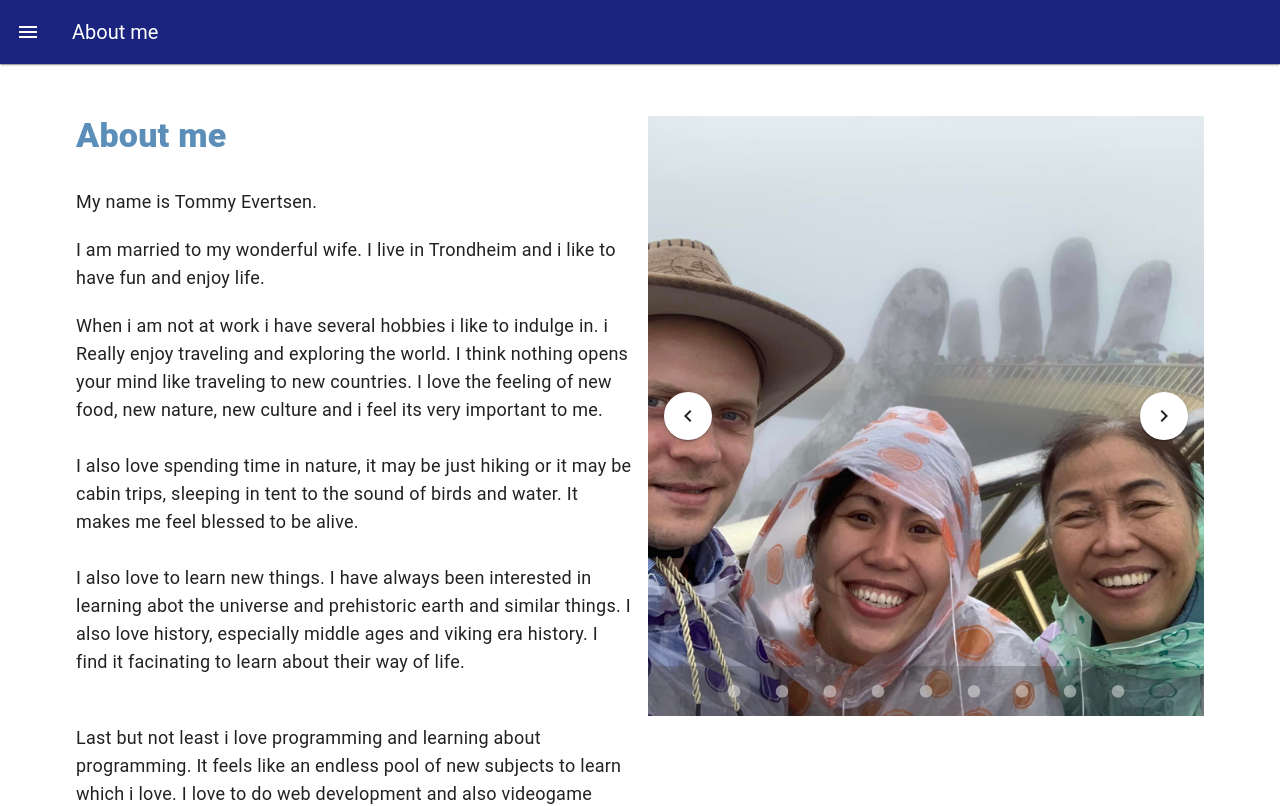
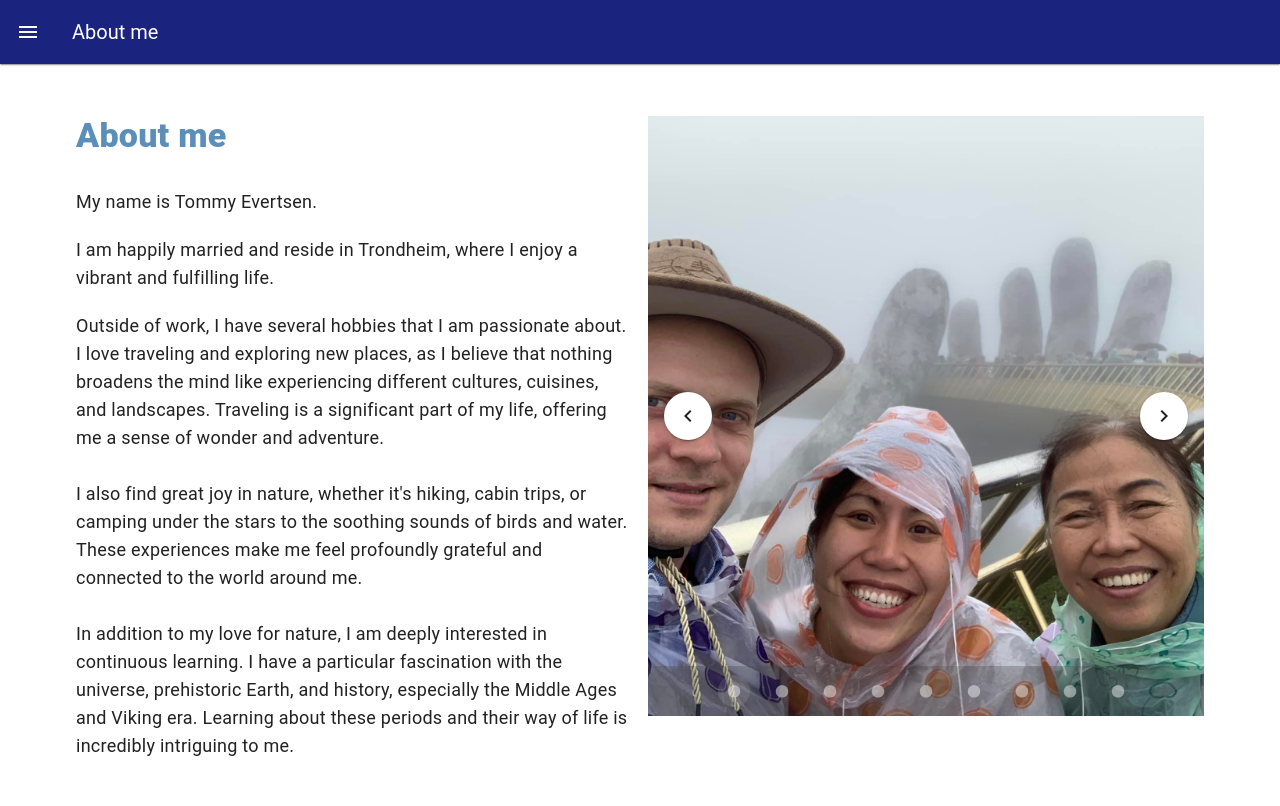
Before and after one commit to TommyEvertsen/Portofolio2, a Vue app: page /about in a window 1280 px wide. Shown: the top 806 px of the page. Built offline with nearby package versions, Linux system fonts and the light colour scheme.

Commit message:
Made the text more professional

```diff
--- a/src/Pages/About-me.vue
+++ b/src/Pages/About-me.vue
@@ -11,44 +11,37 @@
                 <p style="font-size: large">My name is Tommy Evertsen.</p>
 
                 <p class="pt-5" style="font-size: large">
-                  I am married to my wonderful wife. I live in Trondheim and i
-                  like to have fun and enjoy life.
+                  I am happily married and reside in Trondheim, where I enjoy a vibrant and fulfilling life.
                 </p>
 
                 <p class="pt-5" style="font-size: large">
-                  When i am not at work i have several hobbies i like to indulge
-                  in. i Really enjoy traveling and exploring the world. I think
-                  nothing opens your mind like traveling to new countries. I
-                  love the feeling of new food, new nature, new culture and i
-                  feel its very important to me. <br />
+                  Outside of work, I have several hobbies that I am passionate about. I love traveling and exploring new
+                  places, as I believe that nothing broadens the mind like experiencing different cultures, cuisines,
+                  and landscapes. Traveling is a significant part of my life, offering me a sense of wonder and
+                  adventure. <br />
                   <br />
-                  I also love spending time in nature, it may be just hiking or
-                  it may be cabin trips, sleeping in tent to the sound of birds
-                  and water. It makes me feel blessed to be alive. <br />
+                  I also find great joy in nature, whether it's hiking, cabin trips, or camping under the stars to the
+                  soothing sounds of birds and water. These experiences make me feel profoundly grateful and connected
+                  to the world around me.<br />
                   <br />
-                  I also love to learn new things. I have always been interested
-                  in learning abot the universe and prehistoric earth and
-                  similar things. I also love history, especially middle ages
-                  and viking era history. I find it facinating to learn about
-                  their way of life.
+                  In addition to my love for nature, I am deeply interested in continuous learning. I have a particular
+                  fascination with the universe, prehistoric Earth, and history, especially the Middle Ages and Viking
+                  era. Learning about these periods and their way of life is incredibly intriguing to me.
                 </p>
                 <br />
 
                 <p class="pt-5" style="font-size: large">
-                  Last but not least i love programming and learning about
-                  programming. It feels like an endless pool of new subjects to
-                  learn which i love. I love to do web development and also
-                  videogame development. I am having a ton of fun when i do
-                  programming.
+                  Lastly, I have a profound passion for programming and continuously seek to expand my knowledge in this
+                  field. The vast array of topics and technologies available for exploration is something I find
+                  immensely appealing. I particularly enjoy web development and video game development, both of which
+                  provide me with a great deal of satisfaction and enjoyment.
                 </p>
 
                 <p class="pt-5" style="font-size: large">
                   Other hobbies include: fishing, video games, boardgames,
                   creating videogames in Unity, skiing, and
                   <span>
-                    <v-tooltip activator="parent" location="bottom"
-                      >(Drinking beer)</v-tooltip
-                    >
+                    <v-tooltip activator="parent" location="bottom">(Drinking beer)</v-tooltip>
                     more.
                   </span>
                 </p>
@@ -64,99 +57,41 @@
         </v-col>
         <v-col class="pa-2" cols="12" lg="6" md="12" sm="12" xs="12">
           <v-carousel v-if="smAndUp" height="600" cycle continuous touch>
-            <v-carousel-item
-              src="@/assets/onthehand.jpg"
-              cover
-            ></v-carousel-item>
+            <v-carousel-item src="@/assets/onthehand.jpg" cover></v-carousel-item>
 
-            <v-carousel-item
-              src="@/assets/images/cabin.jpg"
-              cover
-            ></v-carousel-item>
+            <v-carousel-item src="@/assets/images/cabin.jpg" cover></v-carousel-item>
 
-            <v-carousel-item
-              src="@/assets/images/castle.jpg"
-              cover
-            ></v-carousel-item>
+            <v-carousel-item src="@/assets/images/castle.jpg" cover></v-carousel-item>
 
-            <v-carousel-item
-              src="@/assets/images/buffalo.jpg"
-              cover
-            ></v-carousel-item>
+            <v-carousel-item src="@/assets/images/buffalo.jpg" cover></v-carousel-item>
 
-            <v-carousel-item
-              src="@/assets/images/cactisforest.jpg"
-              cover
-            ></v-carousel-item>
+            <v-carousel-item src="@/assets/images/cactisforest.jpg" cover></v-carousel-item>
 
-            <v-carousel-item
-              src="@/assets/images/camping.jpg"
-              cover
-            ></v-carousel-item>
+            <v-carousel-item src="@/assets/images/camping.jpg" cover></v-carousel-item>
 
-            <v-carousel-item
-              src="@/assets/images/tree.jpg"
-              cover
-            ></v-carousel-item>
+            <v-carousel-item src="@/assets/images/tree.jpg" cover></v-carousel-item>
 
-            <v-carousel-item
-              src="@/assets/images/tekken.jpg"
-              cover
-            ></v-carousel-item>
+            <v-carousel-item src="@/assets/images/tekken.jpg" cover></v-carousel-item>
 
-            <v-carousel-item
-              src="@/assets/images/reefs.jpg"
-              cover
-            ></v-carousel-item>
+            <v-carousel-item src="@/assets/images/reefs.jpg" cover></v-carousel-item>
           </v-carousel>
 
-          <v-carousel
-            v-if="smAndDown"
-            height="300"
-            cycle
-            continuous
-            touch
-            :show-arrows="false"
-          >
-            <v-carousel-item
-              src="@/assets/images/cabin.jpg"
-              cover
-            ></v-carousel-item>
+          <v-carousel v-if="smAndDown" height="300" cycle continuous touch :show-arrows="false">
+            <v-carousel-item src="@/assets/images/cabin.jpg" cover></v-carousel-item>
 
-            <v-carousel-item
-              src="@/assets/images/castle.jpg"
-              cover
-            ></v-carousel-item>
+            <v-carousel-item src="@/assets/images/castle.jpg" cover></v-carousel-item>
 
-            <v-carousel-item
-              src="@/assets/images/buffalo.jpg"
-              cover
-            ></v-carousel-item>
+            <v-carousel-item src="@/assets/images/buffalo.jpg" cover></v-carousel-item>
 
-            <v-carousel-item
-              src="@/assets/images/cactisforest.jpg"
-              cover
-            ></v-carousel-item>
+            <v-carousel-item src="@/assets/images/cactisforest.jpg" cover></v-carousel-item>
 
-            <v-carousel-item
-              src="@/assets/images/camping.jpg"
-              cover
-            ></v-carousel-item>
+            <v-carousel-item src="@/assets/images/camping.jpg" cover></v-carousel-item>
 
-            <v-carousel-item
-              src="@/assets/images/tree.jpg"
-              cover
-            ></v-carousel-item>
+            <v-carousel-item src="@/assets/images/tree.jpg" cover></v-carousel-item>
 
-            <v-carousel-item
-              src="@/assets/images/tekken.jpg"
-              cover
-            ></v-carousel-item>
+            <v-carousel-item src="@/assets/images/tekken.jpg" cover></v-carousel-item>
 
-            <v-carousel-item
-              src="@/assets/images/reefs.jpg"
-              cover
-            ></v-carousel-item>
+            <v-carousel-item src="@/assets/images/reefs.jpg" cover></v-carousel-item>
           </v-carousel>
         </v-col>
       </v-row>
@@ -202,6 +137,5 @@ let day = days[date.getDay()];
   color: #5b8fb9;
 }
 
-.day {
-}
+.day {}
 </style>
--- a/src/Pages/Contact-me.vue
+++ b/src/Pages/Contact-me.vue
@@ -6,11 +6,12 @@
           <h1 class="contact center">Contact me</h1>
           <div class="mt-10">
             <p style="font-size: large; line-height: 2em">
-              Good {{ time }} welcome to my contact page, feel free to contact
-              me. If you want to send me an email please use the address below.
-              If you are curious about my coding projects then visit my
-              github profile, link below. If you want to visit my linkin profile
-              there is link to that aswell.
+              Good {{ time }} Welcome to my contact page. Please feel free to reach out to me using the email address
+              provided below.
+
+              If you are interested in exploring my coding projects, you can visit my GitHub profile through the link
+              provided. Additionally, a link to my LinkedIn profile is available if you wish to learn more about my
+              professional background.
               <br> <br>
 
             <p>
@@ -34,31 +35,15 @@
             <h3 class="mt-10">Stay in touch!</h3>
 
             <div class="mt-10">
-              <v-btn
-                href="https://www.linkedin.com/in/tommy-evertsen/"
-                color="#5B8FB9"
-                density="comfortable"
-                class="button mr-2"
-                icon="mdi-linkedin"
-                hover
-              ></v-btn>
-              <v-btn
-                href="https://github.com/TommyEvertsen"
-                color="#5B8FB9"
-                density="comfortable"
-                class="button mx-2"
-                icon="mdi-github"
-              ></v-btn>
+              <v-btn href="https://www.linkedin.com/in/tommy-evertsen/" color="#5B8FB9" density="comfortable"
+                class="button mr-2" icon="mdi-linkedin" hover></v-btn>
+              <v-btn href="https://github.com/TommyEvertsen" color="#5B8FB9" density="comfortable" class="button mx-2"
+                icon="mdi-github"></v-btn>
             </div>
           </div>
         </v-col>
         <v-col class="pa-2">
-          <v-img
-          src="@/assets/images/tommyAvatar.jpg"
-            class="rounded-lg mx-auto"
-            max-height="500"
-            max-width="900"
-          >
+          <v-img src="@/assets/images/tommyAvatar.jpg" class="rounded-lg mx-auto" max-height="500" max-width="900">
 
           </v-img>
         </v-col>
@@ -112,9 +97,8 @@ const activity = currentActivity;
 }
 
 @media screen and (max-width: 768px) {
-  .center{
+  .center {
     text-align: center;
   }
 }
-
 </style>
```
Also changed, not shown: src/Pages/Education.vue (+13 -15 lines), src/Pages/Home.vue (+14 -29 lines). Lines whose indentation alone changed are shown as unchanged.
